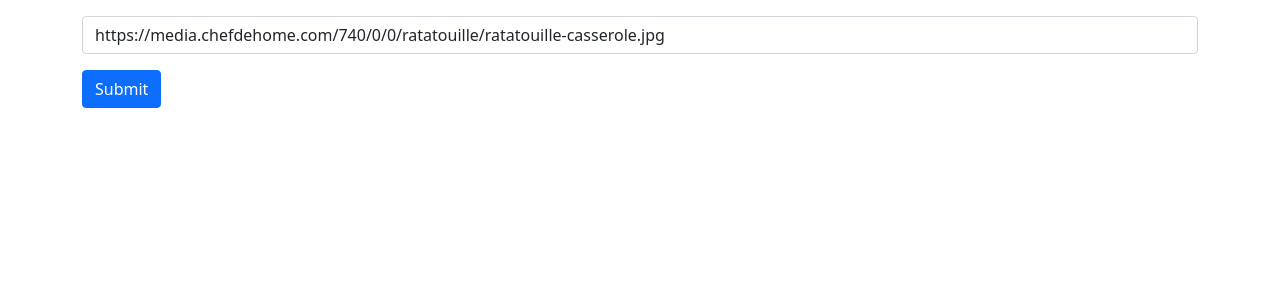
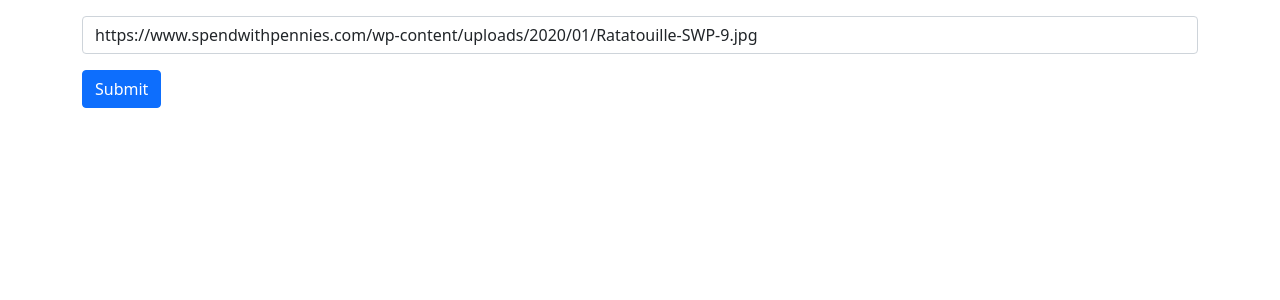
Before and after one commit to rachjiang/Ingredient-Inspector, a React (Create React App) app in the folder frontend/: page / in a window 1280 px wide. Shown: the top 300 px of the page. Built offline with nearby package versions, Linux system fonts and the light colour scheme.

Commit message:
fixed error 431 by adding proxy:local8080 to frontend package.json

```diff
--- a/frontend/package.json
+++ b/frontend/package.json
@@ -21,7 +21,7 @@
     "test": "react-scripts test",
     "eject": "react-scripts eject"
   },
-  "proxy": "https://localhost:8080",
+  "proxy": "http://localhost:8080",
   "eslintConfig": {
     "extends": [
       "react-app",
--- a/frontend/src/SearchImage.js
+++ b/frontend/src/SearchImage.js
@@ -5,7 +5,7 @@ import { FormControl, Button } from 'react-bootstrap';
 
 export default function Search() {
   // store imageUrl to state:
-  const [imageUrl, setImageUrl] = useState("https://media.chefdehome.com/740/0/0/ratatouille/ratatouille-casserole.jpg")
+  const [imageUrl, setImageUrl] = useState("https://www.spendwithpennies.com/wp-content/uploads/2020/01/Ratatouille-SWP-9.jpg")
 
   const handleChangeImageUrl = (event) => {
     setImageUrl(event.target.value);
@@ -14,19 +14,23 @@ export default function Search() {
   const predictImage = () => {
     axios.post('/predict', {
       imageUrl: imageUrl
-    }).then((res) => {
+    }).then(res => {
       alert(JSON.stringify(res.data))
-    }).catch((err) => {
+    }).catch(err => {
       alert(err);
     })
   }
 
   return (
     <div>
-      <FormControl className="mb-3" value={imageUrl} placeholder="Image URL" aria-label="Image URL" onChange={handleChangeImageUrl}/>
+      <FormControl className="mb-3"
+      value={imageUrl}
+      placeholder="Image URL"
+      aria-label="Image URL"
+      onChange={handleChangeImageUrl} />
       <Button variant="primary" onClick={predictImage}>
         Submit
       </Button>
       </div>
   )
-};
+}
--- a/frontend/src/index.js
+++ b/frontend/src/index.js
@@ -3,8 +3,6 @@ import ReactDOM from 'react-dom/client';
 import "bootstrap/dist/css/bootstrap.min.css";
 
 import App from './App';
-
-
 
 const root = ReactDOM.createRoot(document.getElementById('root'));
 root.render(
```
Also changed, not shown: 1 other file (tests, documents, lock files or other folders).
